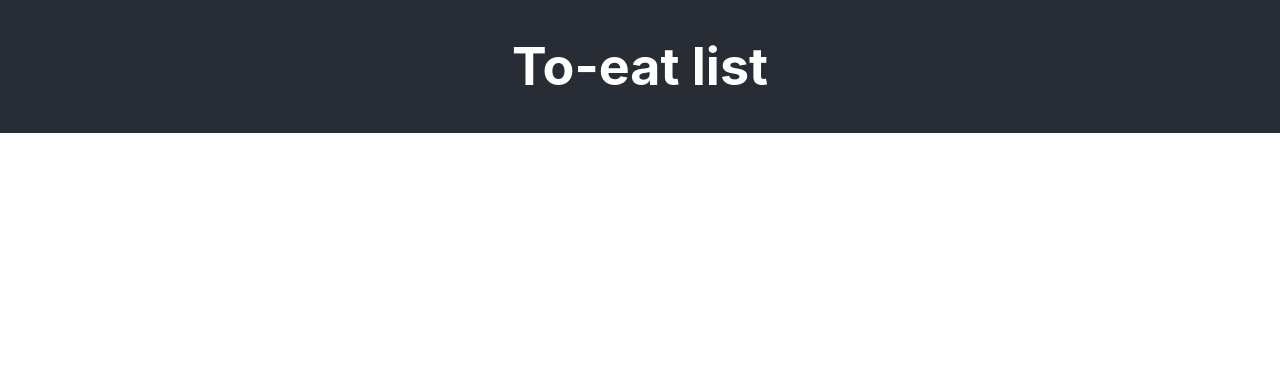
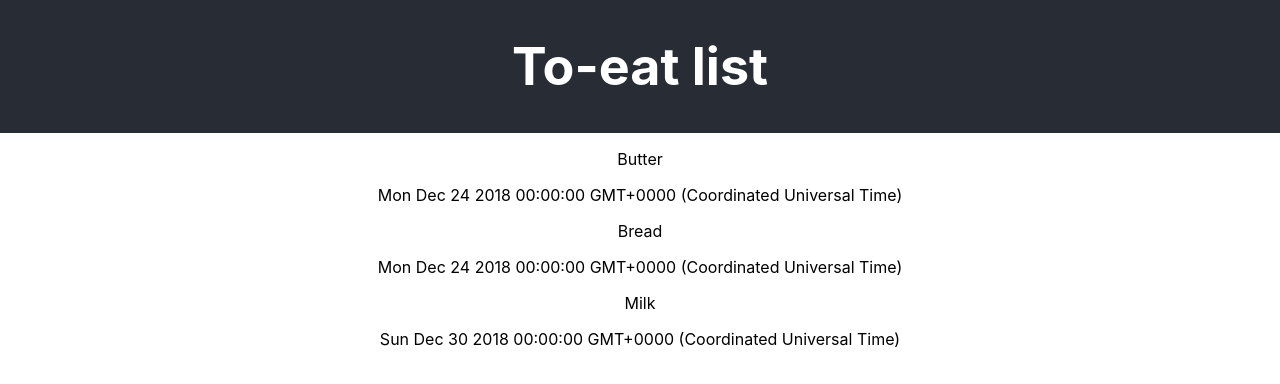
Before and after one commit to C-gyorfi/to-eat-list-frontend, a React (Create React App) app: page / in a window 1280 px wide. Shown: the top 384 px of the page. Built offline with nearby package versions, Linux system fonts and the light colour scheme.

Commit message:
Add FoodList and ListItems with placeholder items
Next step render date correctly, add some style, call api to get list
items etc.

```diff
--- a/src/App.js
+++ b/src/App.js
@@ -1,4 +1,5 @@
 import './App.css';
+import FoodList from './FoodList/FoodList.js'
 
 function App() {
   return (
@@ -6,6 +7,15 @@ function App() {
       <header className="App-header">
         <h1>To-eat list</h1>
       </header>
+      <FoodList
+        items={
+          [
+            {name: "Butter", expiryDate: new Date(2018, 11, 24).toString()},
+            {name: "Bread", expiryDate: new Date(2018, 11, 24).toString()},
+            {name: "Milk", expiryDate: new Date(2018, 11, 30).toString()},
+          ]
+        }
+      />
     </div>
   );
 }
--- /dev/null
+++ b/src/FoodList/FoodList.js
@@ -0,0 +1,24 @@
+import './FoodList.css';
+import ListItem from '../ListItem/ListItem';
+import PropTypes from 'prop-types';
+
+
+const FoodList = ({ items }) => {
+  const listItems = items.map(item => (
+    <ListItem
+      name={item.name}
+      expiryDate={item.expiryDate}
+    />)
+  );
+  return(
+    <div className="food-list-container">
+      {listItems}
+    </div>
+  )
+}
+
+FoodList.propTypes = {
+  items: PropTypes.array.isRequired,
+};
+
+export default FoodList;
--- /dev/null
+++ b/src/ListItem/ListItem.js
@@ -0,0 +1,20 @@
+import React from 'react';
+import PropTypes from 'prop-types';
+
+const ListItem = ({ name, expiryDate }) => (
+  <div className={`list-item ${name}`}>
+    <p className="name">
+      {name}
+    </p>
+    <p className="expiryDate">
+      {expiryDate}
+    </p>
+  </div>
+);
+
+ListItem.propTypes = {
+  name: PropTypes.string.isRequired,
+  expiryDate: PropTypes.string.isRequired,
+}
+
+export default ListItem;
--- a/src/index.js
+++ b/src/index.js
@@ -11,7 +11,4 @@ ReactDOM.render(
   document.getElementById('root')
 );
 
-// If you want to start measuring performance in your app, pass a function
-// to log results (for example: reportWebVitals(console.log))
-// or send to an analytics endpoint. Learn more: https://bit.ly/CRA-vitals
 reportWebVitals();
```
Also changed, not shown: src/FoodList/FoodList.css (added), 1 other file (tests, documents, lock files or other folders).
